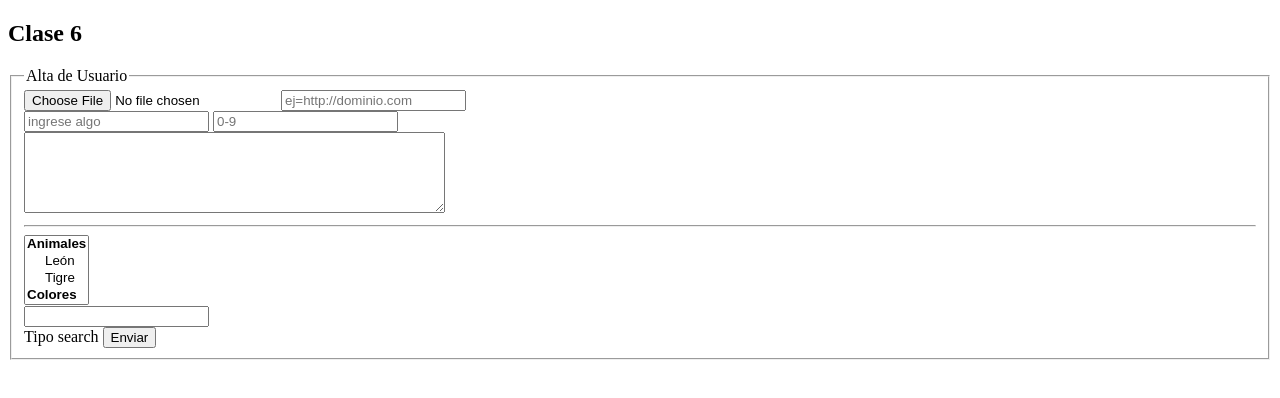
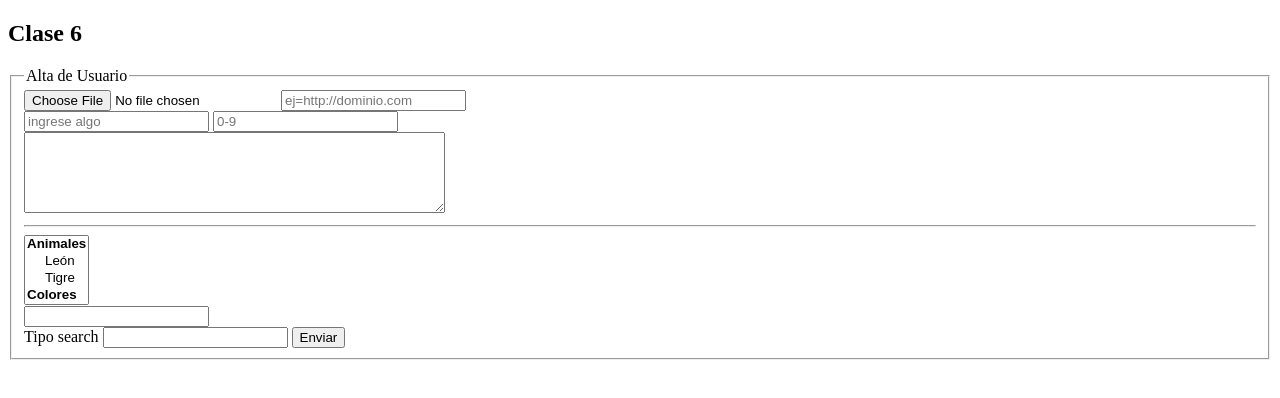
Before and after one commit to Santifaryna/codo-codo-22029, a plain HTML site: page Clase6/Index.html in a window 1280 px wide. Drawn offline with Linux system fonts and the light colour scheme.

Commit message:
clase6-index

```diff
--- a/Clase 6/Index.html
+++ b/Clase6/Index.html
@@ -51,6 +51,8 @@
 
                     <br>
                     <label for="buscar">Tipo search</label>
+                    <input type="search" name="buscar" id="buscar"/>
+
 
 
                     <input type="submit" value="Enviar">
```
Also changed, not shown: Clase6/Altausuario.html (added), clase2/index.html (renamed from clase 2/index.html).
